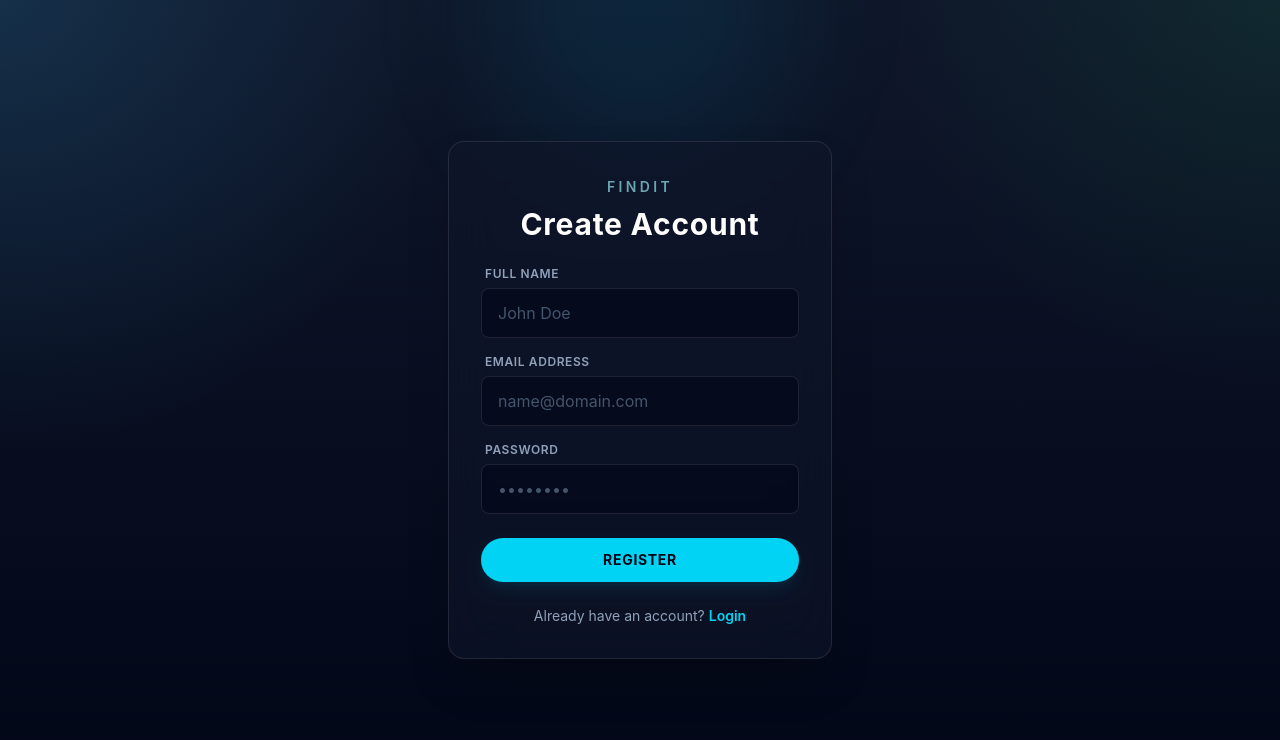
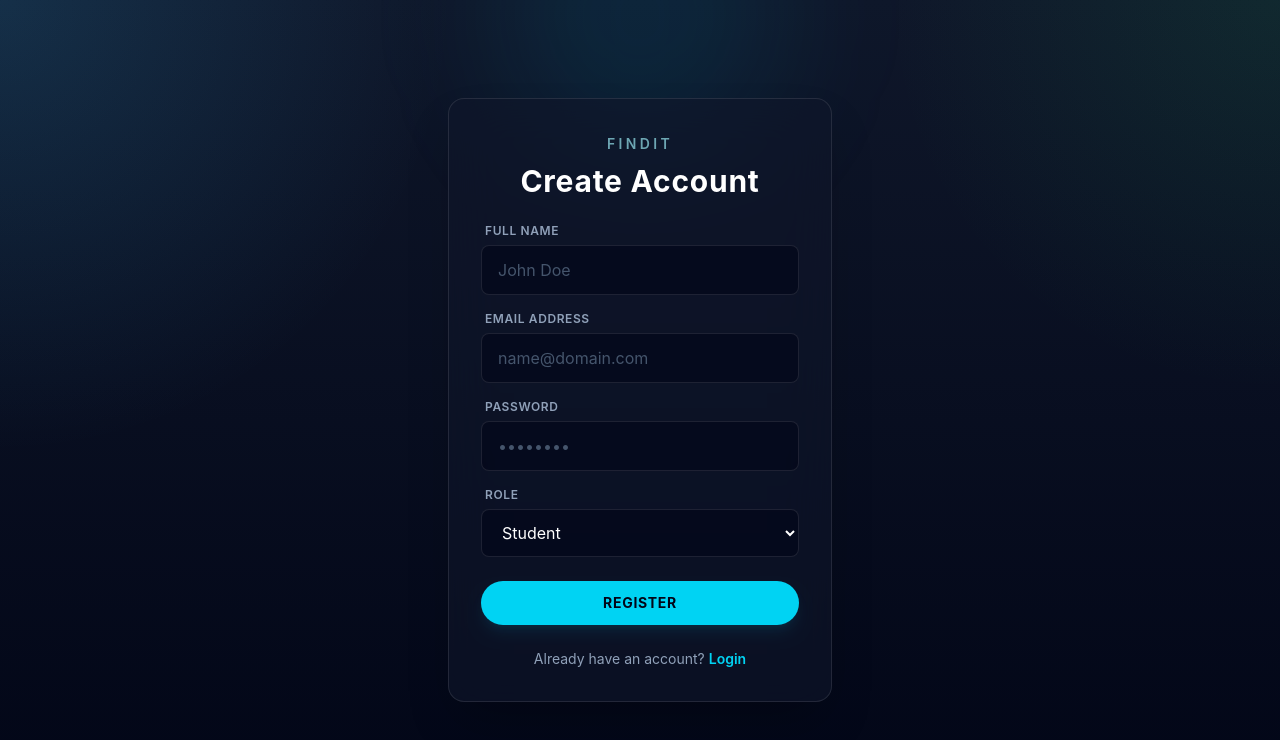
Before and after one commit to Johan621/FindIt, a React (Vite) app in the folder frontend/: page /register in a window 1280 px wide. Shown: the top 740 px of the page. Built offline with nearby package versions, Linux system fonts and the light colour scheme; no server answers.

Commit message:
feat: Add admin role selection to registration form

```diff
--- a/frontend/src/pages/Register.jsx
+++ b/frontend/src/pages/Register.jsx
@@ -6,7 +6,8 @@ export default function Register() {
   const [formData, setFormData] = useState({
     name: '',
     email: '',
-    password: ''
+    password: '',
+    role: 'student'
   });
   const [error, setError] = useState('');
   const [success, setSuccess] = useState('');
@@ -102,6 +103,20 @@ export default function Register() {
               required
             />
           </div>
+          <div>
+            <label className="block text-xs font-semibold uppercase tracking-wider text-slate-400 mb-1.5 ml-1">
+              Role
+            </label>
+            <select
+              name="role"
+              value={formData.role}
+              onChange={handleChange}
+              className="w-full bg-slate-950/60 border border-white/10 focus:border-cyan-400/50 focus:ring-2 focus:ring-cyan-500/20 text-white rounded-lg px-4 py-3 outline-none transition duration-200"
+            >
+              <option value="student" className="bg-slate-900 text-white">Student</option>
+              <option value="admin" className="bg-slate-900 text-white">Admin</option>
+            </select>
+          </div>
         </div>
 
         <button
```
